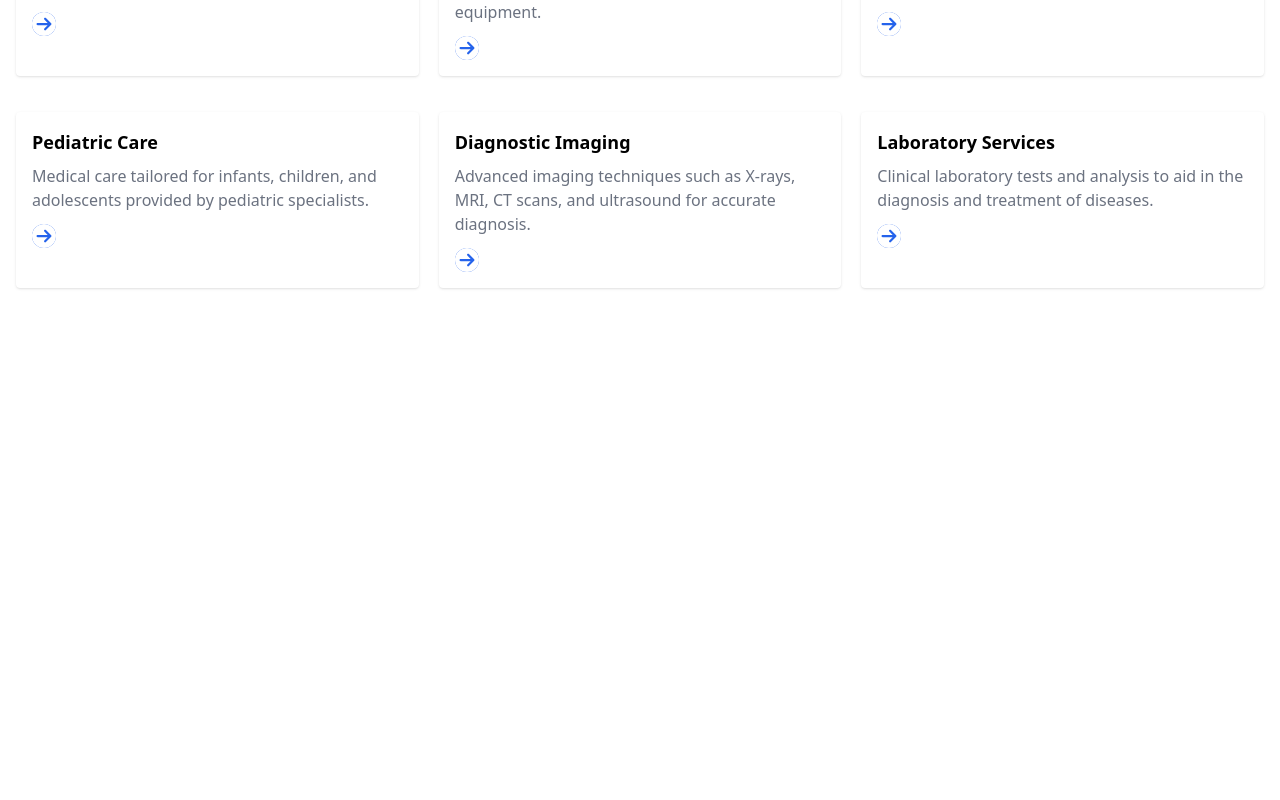
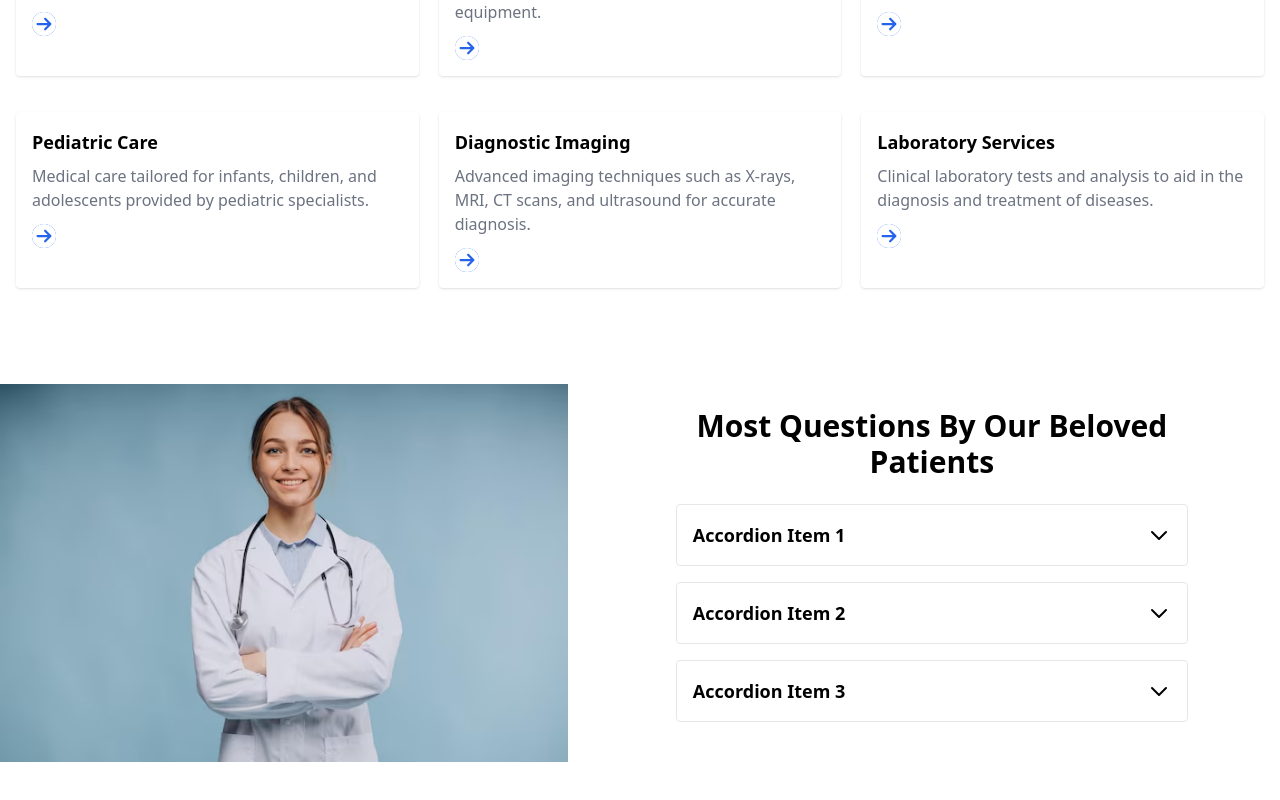
Before and after one commit to IamShihabPro/Hospital-client, a React (Vite) app: page / in a window 1280 px wide. Shown: the part 2099-2899 px from the top of the page. Before the commit the page ends 2483 px from the top, so only its background shows below. Built offline with nearby package versions, Linux system fonts and the light colour scheme.

Commit message:
accordion

```diff
--- /dev/null
+++ b/src/components/Questions/Questions.jsx
@@ -0,0 +1,64 @@
+import { useState } from 'react';
+import DoctorImage from '../../assets/doctor/fd-3.avif';
+
+const Questions = () => {
+  const [items, setItems] = useState([
+    {
+      title: 'Accordion Item 1',
+      content: 'Content for Accordion Item 1',
+    },
+    {
+      title: 'Accordion Item 2',
+      content: 'Content for Accordion Item 2',
+    },
+    {
+      title: 'Accordion Item 3',
+      content: 'Content for Accordion Item 3',
+    },
+  ]);
+
+  const [activeIndex, setActiveIndex] = useState(null);
+
+  const handleClick = (index) => {
+    setActiveIndex(prevIndex => prevIndex === index ? null : index);
+  };
+
+  return (
+    <div className="container mx-auto my-10">
+      <div className="flex flex-col md:flex-row lg:flex-row items-center justify-center gap-4">
+        <div className='mx-4 w-10/12 mx-auto'>
+          <img src={DoctorImage} alt="Doctor" className="" />
+        </div>
+        <div className="container mx-auto p-4">
+          <div className="max-w-lg mx-auto">
+            <h1 className="text-3xl font-bold mb-6 text-center">Most Questions By Our Beloved Patients</h1>
+            {items.map((item, index) => (
+              <div key={index} className="mb-4 border rounded">
+                <div
+                  className={`flex justify-between items-center p-4 cursor-pointer ${activeIndex === index ? 'bg-gray-200' : ''}`}
+                  onClick={() => handleClick(index)}
+                >
+                  <span className="text-lg font-semibold">{item.title}</span>
+                  <svg
+                    xmlns="http://www.w3.org/2000/svg"
+                    className={`h-6 w-6 transform ${activeIndex === index ? 'rotate-180' : ''} transition-transform`}
+                    fill="none"
+                    viewBox="0 0 24 24"
+                    stroke="currentColor"
+                  >
+                    <path strokeLinecap="round" strokeLinejoin="round" strokeWidth="2" d="M19 9l-7 7-7-7" />
+                  </svg>
+                </div>
+                {activeIndex === index && (
+                  <div className="p-4 bg-gray-100">{item.content}</div>
+                )}
+              </div>
+            ))}
+          </div>
+        </div>
+      </div>
+    </div>
+  );
+};
+
+export default Questions;
--- a/src/pages/Home/Home.jsx
+++ b/src/pages/Home/Home.jsx
@@ -1,6 +1,7 @@
 import Header from "../../components/Header/Header";
 import Paralla from "../../components/Paralax/Paralla";
 import Provide from "../../components/Provide/Provide";
+import Questions from "../../components/Questions/Questions";
 import Services from "../../components/Services/Services";
 
 const Home = () => {
@@ -10,6 +11,7 @@ const Home = () => {
             <Provide></Provide>
             <Paralla></Paralla>
             <Services></Services>
+            <Questions></Questions>
         </div>
     );
 };
```
Also changed, not shown: src/assets/doctor/fd-3.avif (added).
